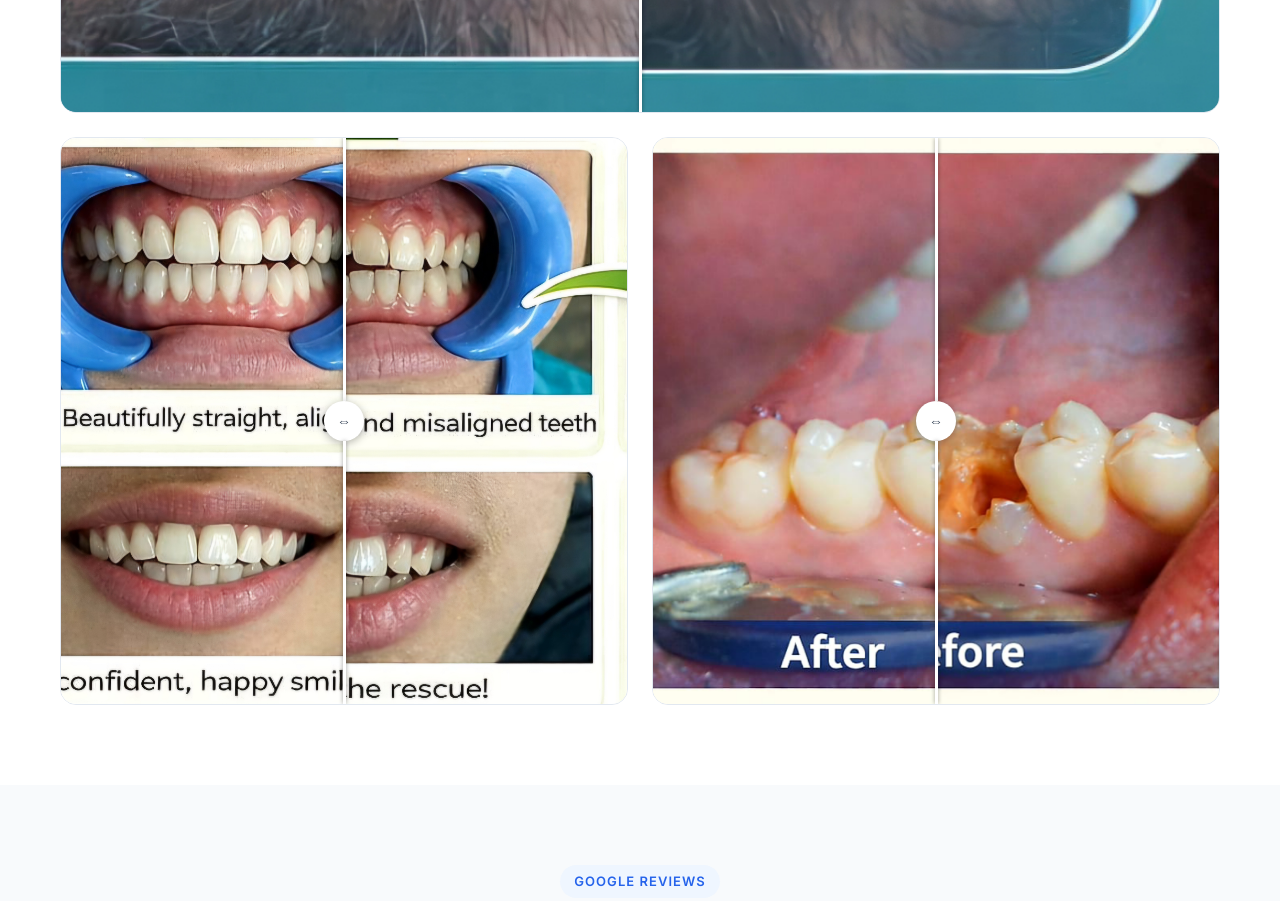
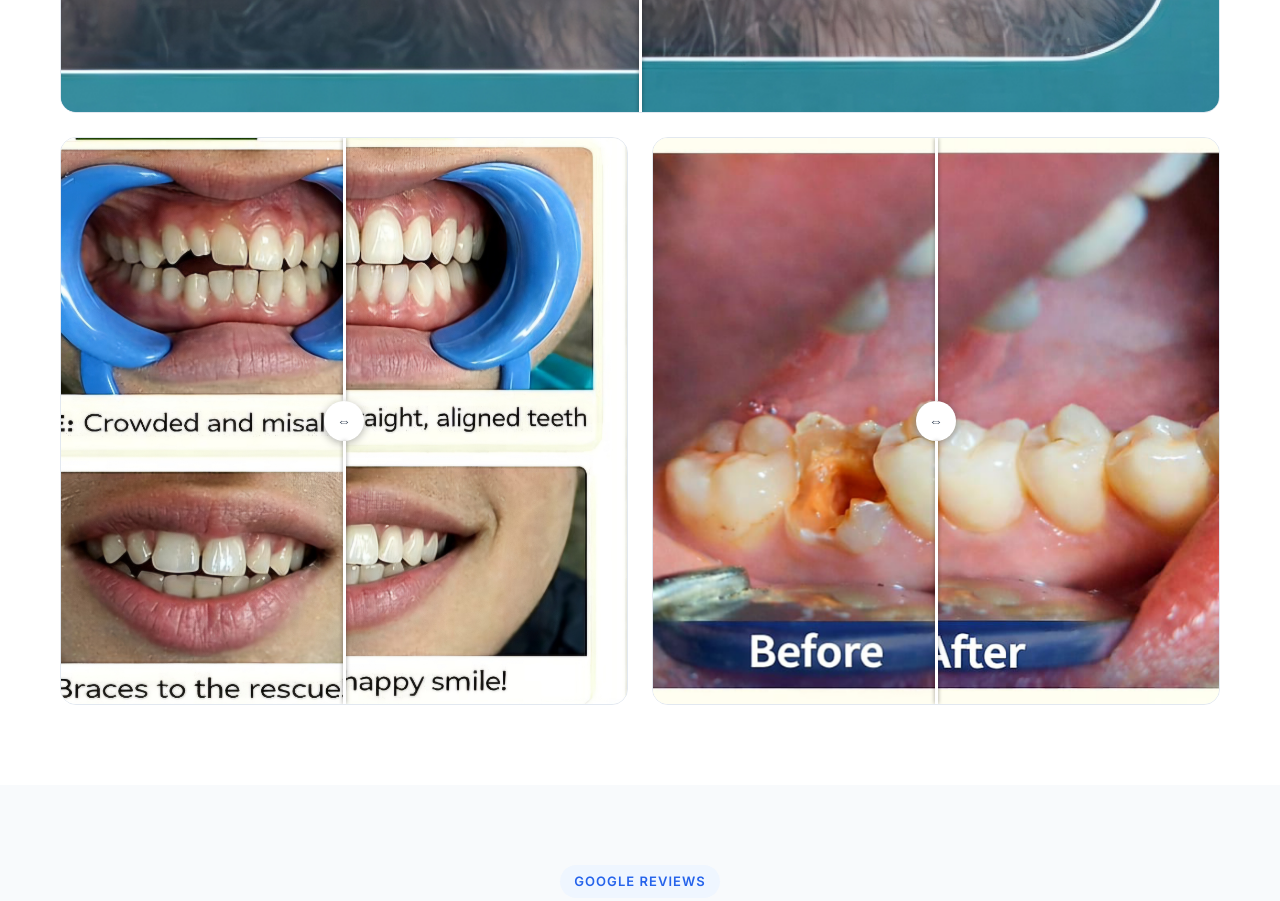
Before and after one commit to mirahtisham13/kaiser-website, a plain HTML site: page index.html in a window 1280 px wide. Shown: the part 4720-5621 px from the top of the page. Drawn offline with Linux system fonts and the light colour scheme.

Commit message:
Update 3

```diff
--- a/index.html
+++ b/index.html
@@ -260,8 +260,8 @@
             <div class="results__grid" data-animate="fade-up">
                 <div class="results__card results__card--full">
                     <div class="img-slider" data-slider>
-                        <img src="images/before-1.png" alt="Before" class="img-slider__bg">
-                        <div class="img-slider__overlay"><img src="images/after-1.png" alt="After"></div>
+                        <img src="images/after-1.png" alt="After" class="img-slider__bg">
+                        <div class="img-slider__overlay"><img src="images/before-1.png" alt="Before"></div>
                         <div class="img-slider__handle">
                             <div class="img-slider__line"></div>
                             <div class="img-slider__circle">⇔</div>
@@ -271,8 +271,8 @@
                 </div>
                 <div class="results__card">
                     <div class="img-slider" data-slider>
-                        <img src="images/before-2.png" alt="Before" class="img-slider__bg">
-                        <div class="img-slider__overlay"><img src="images/after-2.png" alt="After"></div>
+                        <img src="images/after-2.png" alt="After" class="img-slider__bg">
+                        <div class="img-slider__overlay"><img src="images/before-2.png" alt="Before"></div>
                         <div class="img-slider__handle">
                             <div class="img-slider__line"></div>
                             <div class="img-slider__circle">⇔</div>
@@ -282,8 +282,8 @@
                 </div>
                 <div class="results__card">
                     <div class="img-slider" data-slider>
-                        <img src="images/before-3.png" alt="Before" class="img-slider__bg">
-                        <div class="img-slider__overlay"><img src="images/after-3.png" alt="After"></div>
+                        <img src="images/after-3.png" alt="After" class="img-slider__bg">
+                        <div class="img-slider__overlay"><img src="images/before-3.png" alt="Before"></div>
                         <div class="img-slider__handle">
                             <div class="img-slider__line"></div>
                             <div class="img-slider__circle">⇔</div>
```
